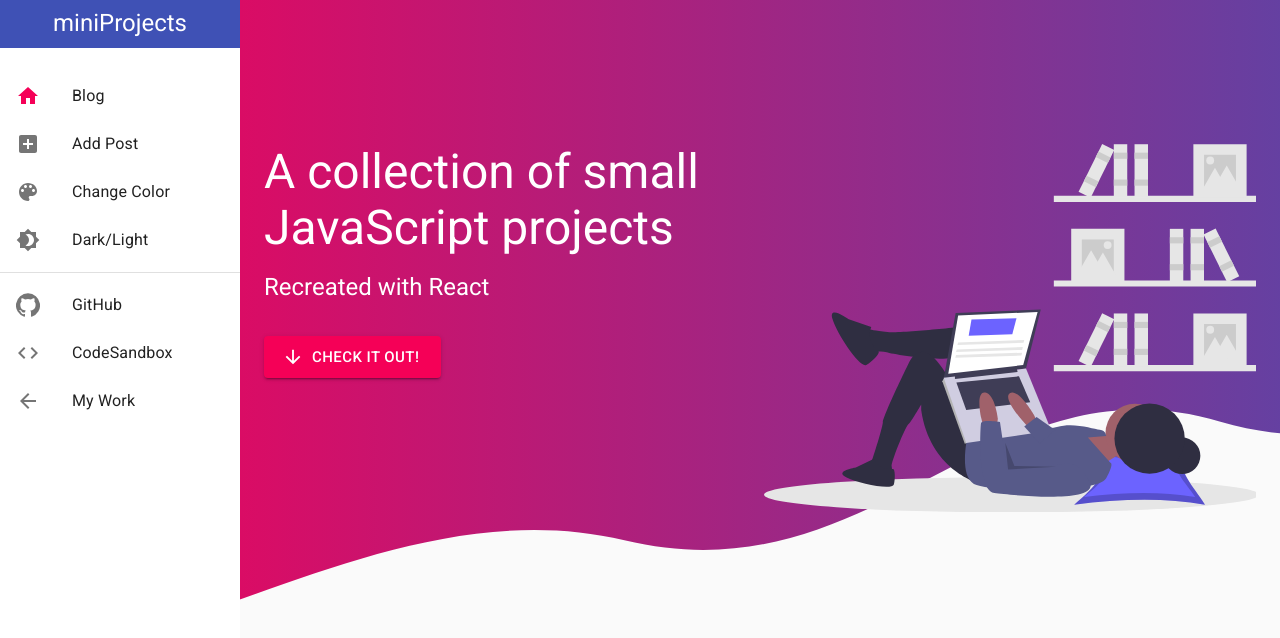
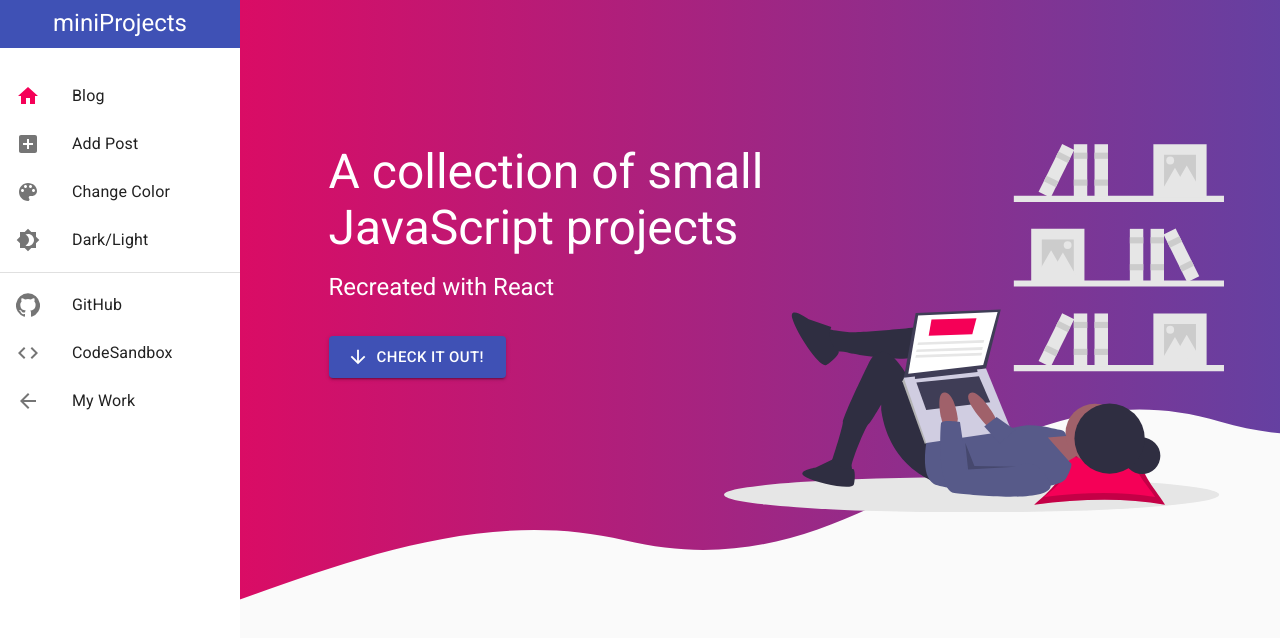
Before and after one commit to ZachScroggins/miniProjects, a Next.js app: page / in a window 1280 px wide. Shown: the top 638 px of the page. Built offline with nearby package versions, Linux system fonts and the light colour scheme.

Commit message:
finish hero

```diff
--- a/pages/index.js
+++ b/pages/index.js
@@ -1,5 +1,5 @@
 import { makeStyles, useTheme } from '@material-ui/core/styles';
-import { Grid, Typography, Box, Button } from '@material-ui/core';
+import { Grid, Typography, Box, Button, Hidden } from '@material-ui/core';
 import ArrowDownwardIcon from '@material-ui/icons/ArrowDownward';
 import HeroBackground from '../src/components/layout/HeroBackground';
 import HeroSVG from '../src/components/layout/HeroSVG';
@@ -29,9 +29,9 @@ export default function Index() {
   const classes = useStyles();
 
   return (
-    <Grid container direction='row' justify='center' spacing={1}>
-      <Grid item xs={12} md={6}>
-        <Box pt={{ xs: 3, md: 10 }} justifyContent='center'>
+    <Grid container spacing={1}>
+      <Grid item container justify='center' xs={12} md={6}>
+        <Box pt={{ xs: 3, md: 10 }} pl={{ md: 9 }}>
           <Typography variant='h3' component='h2' className={classes.h2}>
             A collection of small
           </Typography>
@@ -44,20 +44,32 @@ export default function Index() {
             </Typography>
           </Box>
           <Box pt={4}>
+            <Hidden smUp>
               <Button
                 variant='contained'
-              color='secondary'
+                color='primary'
+                size='small'
+                startIcon={<ArrowDownwardIcon />}
+              >
+                Check it out!
+              </Button>
+            </Hidden>
+            <Hidden xsDown>
+              <Button
+                variant='contained'
+                color='primary'
                 size='large'
                 startIcon={<ArrowDownwardIcon />}
               >
                 Check it out!
               </Button>
+            </Hidden>
           </Box>
         </Box>
       </Grid>
       <HeroBackground />
-      <Grid item xs={12} md={6}>
-        <Box pt={{ xs: 6, md: 10 }}>
+      <Grid item container justify='center' xs={12} md={6}>
+        <Box pt={{ xs: 6, md: 10 }} pr={{ md: 9 }}>
           <HeroSVG />
         </Box>
       </Grid>
--- a/src/components/layout/HeroSVG.js
+++ b/src/components/layout/HeroSVG.js
@@ -24,8 +24,6 @@ export default function HeroSVG() {
     <div className={classes.svgContainer}>
       <svg
         xmlns='http://www.w3.org/2000/svg'
-        // width='802.027'
-        // height='590.916'
         data-name='Layer 1'
         viewBox='0 0 802.027 590.916'
         className={classes.svg}
@@ -230,7 +228,7 @@ export default function HeroSVG() {
           ry='28.205'
         ></ellipse>
         <path
-          fill='#6c63ff'
+          fill={theme.palette.secondary.main}
           d='M906.373 733.048c-64.755-11.526-135.567-9.61-209.846 0 33.855-28.581 63.074-57.163 29.219-85.744 66.039 13.624 75.289 12.245 148.752 0-17.04 28.581 14.836 57.163 31.875 85.744z'
           transform='translate(-198.987 -154.542)'
         ></path>
@@ -240,7 +238,7 @@ export default function HeroSVG() {
           transform='translate(-198.987 -154.542)'
         ></path>
         <path
-          fill='#6c63ff'
+          fill={theme.palette.secondary.main}
           d='M890.578 720.854c-55.007-9.2-115.159-7.67-178.257 0 28.76-22.814 53.58-45.628 24.821-68.442 56.098 10.875 63.955 9.774 126.36 0-14.475 22.814 12.602 45.628 27.076 68.442z'
           transform='translate(-198.987 -154.542)'
         ></path>
@@ -314,7 +312,7 @@ export default function HeroSVG() {
         ></path>
         <circle cx='618.521' cy='472.603' r='56.41' fill='#2f2e41'></circle>
         <path
-          fill='#6c63ff'
+          fill={theme.palette.secondary.main}
           d='M328.309 307.736L398.258 305.301 405.027 279.531 332.822 281.71 328.309 307.736z'
         ></path>
         <path
```
Lines whose indentation alone changed are shown as unchanged.
